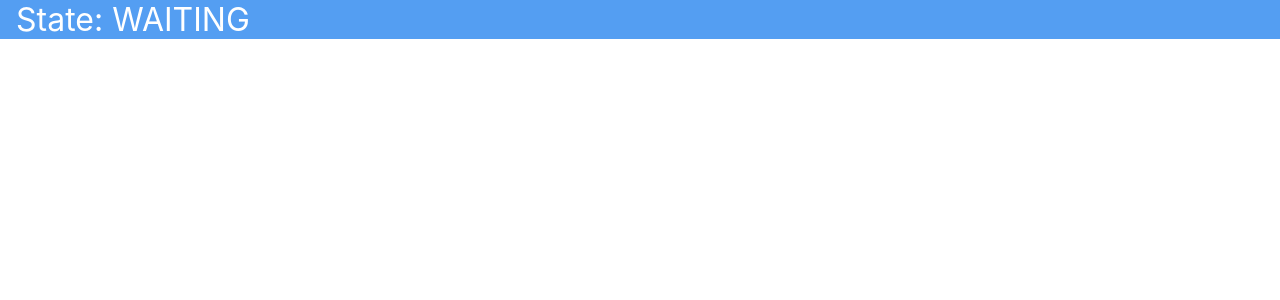
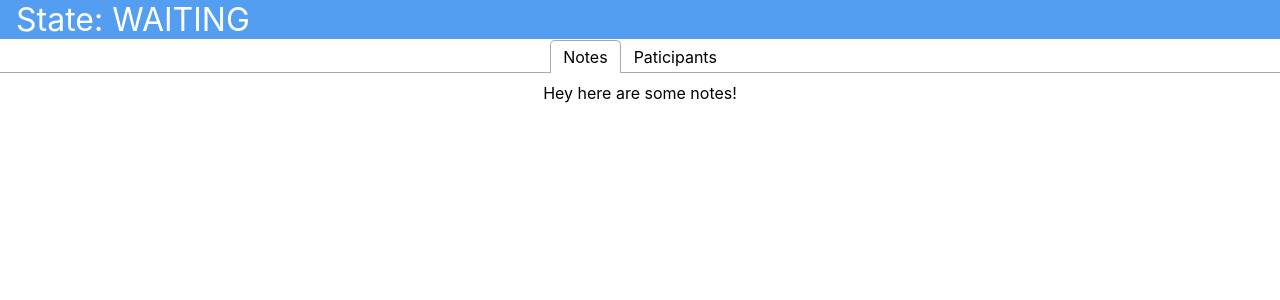
Before and after one commit to TUMFARSynchrony/SynthARium, a React (Create React App) app in the folder frontend/: page /watchingRoom in a window 1280 px wide. Shown: the top 300 px of the page. Built offline with nearby package versions, Linux system fonts and the light colour scheme; no server answers.

Commit message:
Add react-tabs component for notes and participants tabs

```diff
--- a/frontend/package.json
+++ b/frontend/package.json
@@ -6,12 +6,16 @@
     "@testing-library/jest-dom": "^5.16.3",
     "@testing-library/react": "^12.1.4",
     "@testing-library/user-event": "^13.5.0",
+    "i": "^0.3.7",
+    "npm": "^8.10.0",
     "react": "^18.0.0",
     "react-dom": "^18.0.0",
     "react-icons": "^4.3.1",
     "react-konva": "^18.0.0-0",
+    "react-material-tabs": "^0.0.8",
     "react-router-dom": "^6.3.0",
     "react-scripts": "5.0.0",
+    "react-tabs": "^5.1.0",
     "web-vitals": "^2.1.4"
   },
   "scripts": {
--- /dev/null
+++ b/frontend/src/components/organisms/Notes/Notes.js
@@ -0,0 +1,7 @@
+import "./Notes.css";
+
+function Notes() {
+  return <div className="notesContainer">Hey here are some notes!</div>;
+}
+
+export default Notes;
--- /dev/null
+++ b/frontend/src/components/organisms/WatchingRoomTabs/WatchingRoomTabs.js
@@ -0,0 +1,26 @@
+import "./WatchingRoomTabs.css";
+import { Tab, Tabs, TabList, TabPanel } from "react-tabs";
+import "react-tabs/style/react-tabs.css";
+import Notes from "../Notes/Notes";
+
+function WatchingRoomTabs() {
+  return (
+    <div className="watchingRoomTabsContainer">
+      <Tabs>
+        <TabList>
+          <Tab>Notes</Tab>
+          <Tab>Paticipants</Tab>
+        </TabList>
+
+        <TabPanel>
+          <Notes />
+        </TabPanel>
+        <TabPanel>
+          <h2>Participants are here</h2>
+        </TabPanel>
+      </Tabs>
+    </div>
+  );
+}
+
+export default WatchingRoomTabs;
--- a/frontend/src/pages/WatchingRoom/WatchingRoom.js
+++ b/frontend/src/pages/WatchingRoom/WatchingRoom.js
@@ -1,5 +1,6 @@
 import { useState } from "react";
 import Heading from "../../components/atoms/Heading/Heading";
+import WatchingRoomTabs from "../../components/organisms/WatchingRoomTabs/WatchingRoomTabs";
 import "./WatchingRoom.css";
 
 function WatchingRoom() {
@@ -9,6 +10,9 @@ function WatchingRoom() {
       <div className="watchingRoomHeader">
         <Heading heading={"State: " + state} />
       </div>
+      <div className="sessionSpectating">
+        <WatchingRoomTabs />
+      </div>
     </div>
   );
 }
```
Also changed, not shown: frontend/src/components/organisms/Notes/Notes.css (added), frontend/src/components/organisms/WatchingRoomTabs/WatchingRoomTabs.css (added), 1 other file (tests, documents, lock files or other folders).
